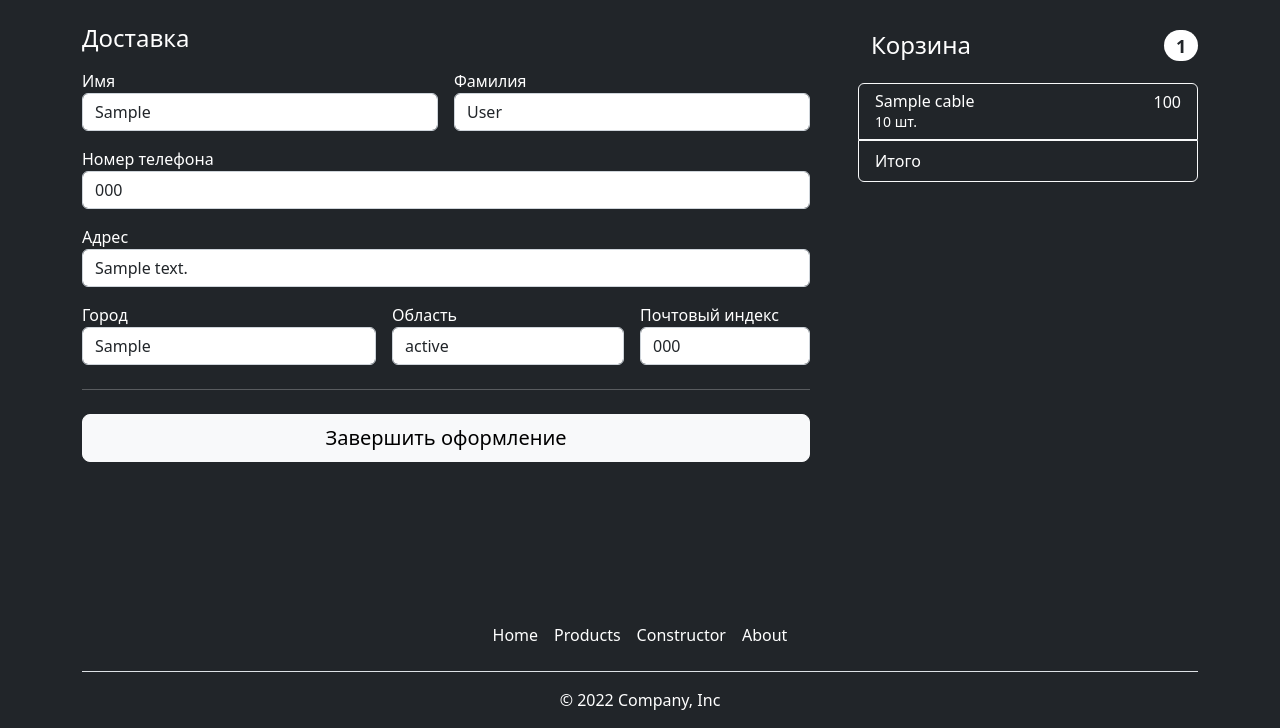
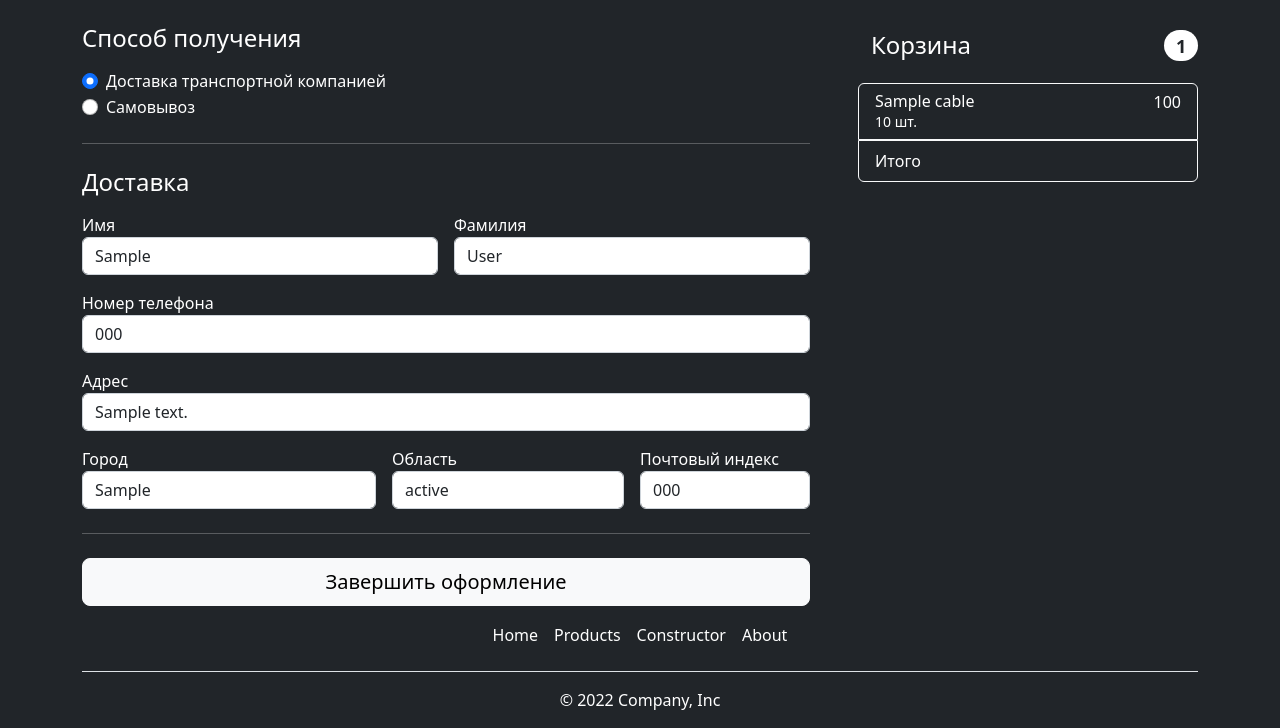
Before and after one commit to BreachAndHole/audio-store-django, a Django app: page /cart/checkout/ in a window 1280 px wide. Shown: the part 72-800 px from the top of the page. Run offline with Django 4.2, Linux system fonts and the light colour scheme; a user stored in the database is signed in; tables that the repository leaves empty hold one stand-in row (values such as "Sample post").

Commit message:
Checkout radio buttons added + some code refactoring

```diff
--- a/cables_shop/shop/errors.py
+++ b/cables_shop/shop/errors.py
@@ -6,6 +6,10 @@ class CartUpdateError(Exception):
     """ Error during updating cart """
 
 
+class UserIsAnonymousError(Exception):
+    """ User is anonymous """
+
+
 class CreateShippingAddressError(Exception):
     """ Error during creating shipping address for the order"""
 
--- a/cables_shop/shop/models.py
+++ b/cables_shop/shop/models.py
@@ -148,11 +148,11 @@ class Order(models.Model):
     """
 
     class OrderStatus(models.TextChoices):
-        IN_CART = 'IC', 'В корзине'
-        ACCEPTED = 'AC', 'Принят'
-        PREPARING = 'PR', 'На сборе'
-        SHIPPED = 'SH', 'Отправлен'
-        COMPLETE = 'CO', 'Выполнен'
+        IN_CART = 'IC', 'В корзине'  # Products in cart
+        ACCEPTED = 'AC', 'Принят'  # Checkout finished
+        PREPARING = 'PR', 'На сборе'  # Products are being assembled
+        SHIPPED = 'SH', 'Отправлен'  # Shipped if needed
+        COMPLETE = 'CO', 'Выполнен'  # Order is complete
 
     customer = models.ForeignKey(
         Customer,
--- a/cables_shop/shop/services/orders.py
+++ b/cables_shop/shop/services/orders.py
@@ -99,7 +99,8 @@ class CartUpdateService:
         """This function is changing quantity of product needed to update"""
         match action:
             case CartUpdateAction.ADD_TO_CART.value:
-                if ordered_product.quantity < ordered_product.product.units_in_stock:
+                units_in_stock = ordered_product.product.units_in_stock
+                if ordered_product.quantity < units_in_stock:
                     ordered_product.quantity += 1
             case CartUpdateAction.REMOVE_FROM_CART.value:
                 ordered_product.quantity -= 1
--- a/cables_shop/shop/templates/shop/checkout.html
+++ b/cables_shop/shop/templates/shop/checkout.html
@@ -14,7 +14,6 @@
                 <li class="list-group-item d-flex justify-content-between lh-sm bg-dark border border-light">
                     <div>
                         <h6 class="my-0 text-white">{{ product.product.name }}</h6>
-                        <!--                        <small class="text-white">{{ product.product.type.name }}</small>-->
                         <small class="text-white">{{ product.quantity }}
                             шт.</small>
                     </div>
@@ -31,6 +30,26 @@
             {% endfor %}
         </div>
         <div class="col-md-7 col-lg-8">
+
+            <h4 class="mb-3">Способ получения</h4>
+
+            <div class="form-check">
+                <label class="form-check-label">
+                    <input class="form-check-input" type="radio" name="radioDeliveryType" checked/>
+                    Доставка транспортной компанией
+                </label>
+            </div>
+
+            <!-- Default checked radio -->
+            <div class="form-check">
+              <label class="form-check-label">
+                  <input class="form-check-input" type="radio" name="radioDeliveryType"/>
+                  Самовывоз
+              </label>
+            </div>
+
+            <hr class="my-4">
+
             <h4 class="mb-3">Доставка</h4>
             <form method="post" action="">
                 {% csrf_token %}
--- a/cables_shop/shop/views.py
+++ b/cables_shop/shop/views.py
@@ -82,7 +82,7 @@ def checkout(request):
             checkout_service.correct_ordered_products()
             messages.error(
                 request,
-                'Наличие некоторых товаров изменилось. '
+                'Количетсво некоторых товаров в наличии изменилось. '
                 'Корзина была обновлена. Пожалуйста повторите отправку заказа'
             )
             return redirect('checkout_page')
@@ -101,6 +101,9 @@ def update_cart(request):
     This view is working with JSON-response sent by cart.js on every
     cart items related button click
     """
+    if request.user.username == 'AnonymousUser':
+        print('User is not logged in')
+
     try:
         CartUpdateService(request).process_cart_update()
     except JSONResponseParsingError:
```
Also changed, not shown: cables_shop/shop/static/shop/js/test.py (deleted).
